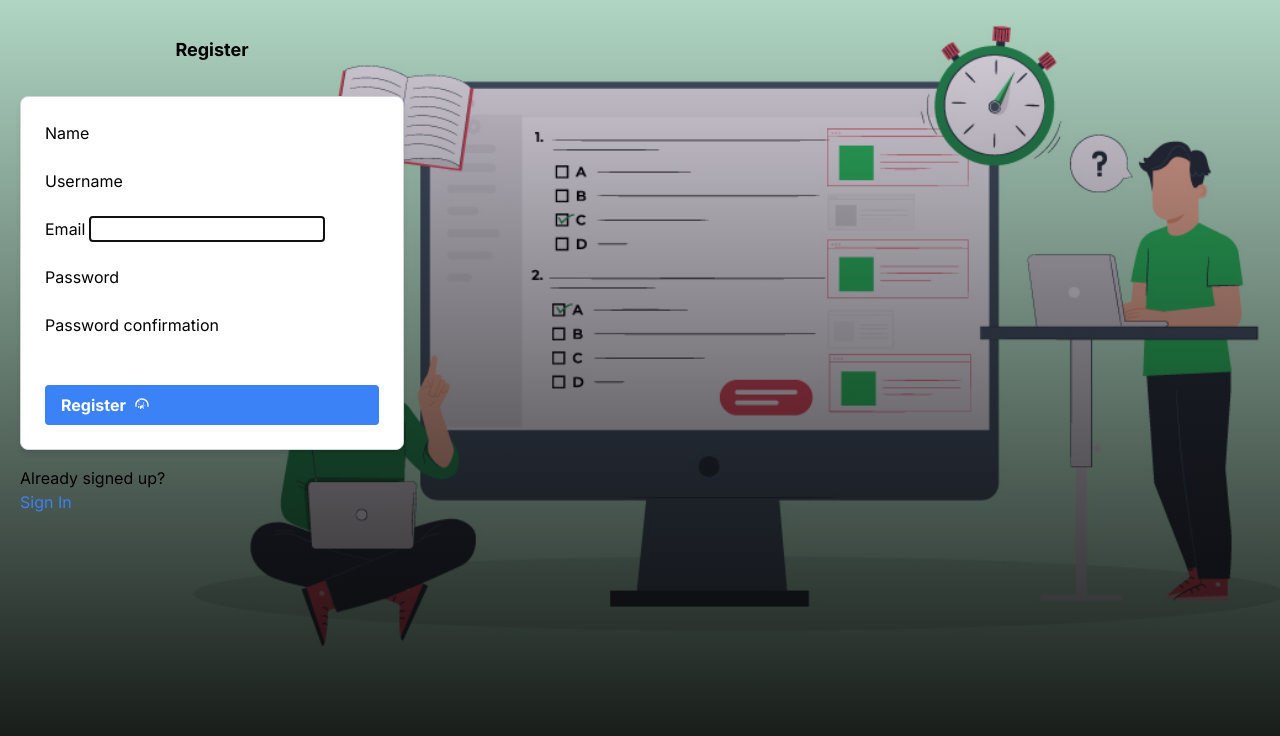
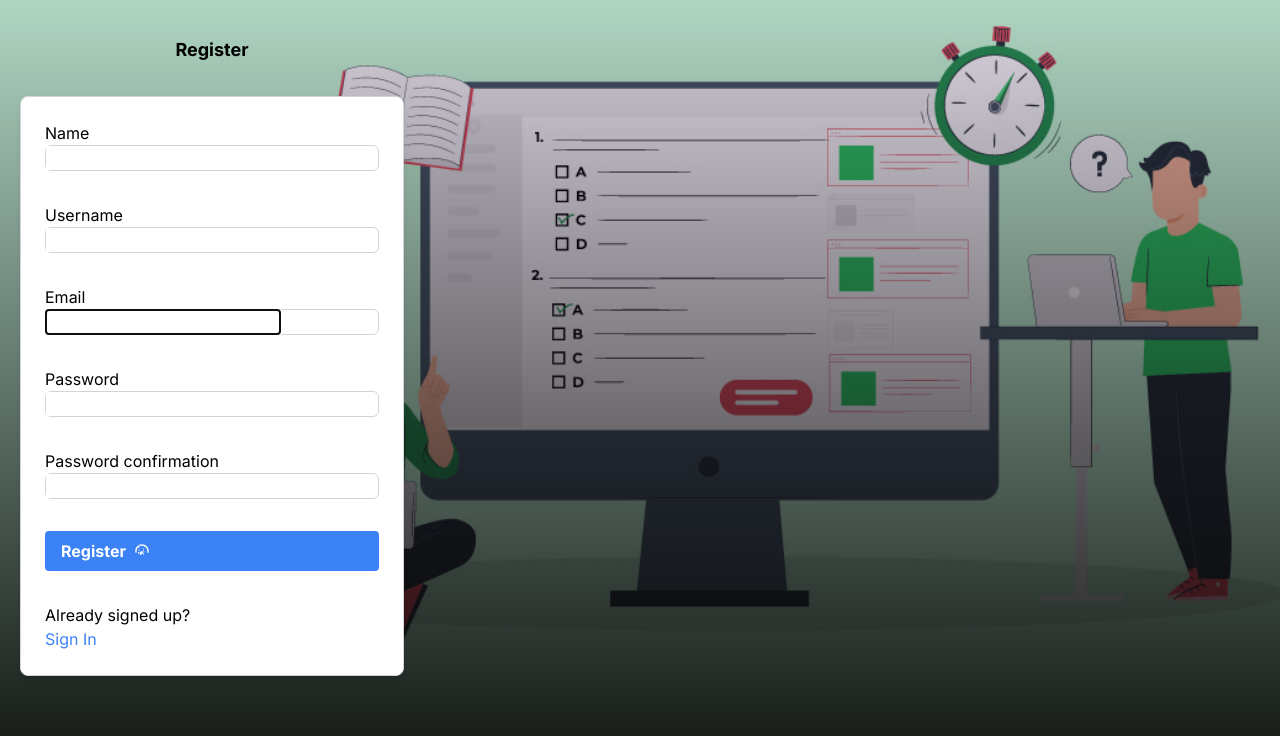
Before and after one commit to rupeshghimire7/Django-MCQ, a Django app: page /register/ in a window 1280 px wide. Shown: the part 64-800 px from the top of the page. Run offline with Django 4.2, Linux system fonts and the light colour scheme; some libraries are stand-ins or nearby versions.

Commit message:
forntend version-4

```diff
--- a/base/templates/base/login_register.html
+++ b/base/templates/base/login_register.html
@@ -128,46 +128,49 @@
             <span class="mr-2">Login</span>
 
           </button>
-        </form>
-
-        <div class="mt-4">
+           <div class="mt-4">
           <p>Haven't signed up yet?</p>
           <a href="{% url 'register' %}" class="text-blue-700 hover:text-blue-700">Sign Up</a>
         </div>
+        </form>
+
+
       </div>
     </div>
   </div>
   {% else %}
-  <div class="container">
+   <div class="container">
     <div class="flex flex-col items-center">
       <div class="my-4">
         <h3 class="text-lg font-bold">Register</h3>
       </div>
       <div>
 
-        <form class="mt-4 border border-gray-300 rounded p-4 flex flex-col gap-2 w-96 bg-white p-6 rounded-lg shadow-md" action="" method="POST">
+        <form class="mt-4 border border-gray-300 rounded p-4 flex flex-col gap-4 w-96 bg-white p-6 rounded-lg shadow-md" action="" method="POST">
           {% csrf_token %}
 
           {% for field in form %}
           <div class="mb-4">
-            <label for="room_name">{{field.label}}</label>
-            {{field}}
+            <label for="{{ field.auto_id }}">{{ field.label }}</label>
+            <div class="border border-gray-300 rounded-md">
+              {{ field }}
+            </div>
           </div>
           {% endfor %}
 
           <button class="bg-blue-500 hover:bg-blue-700 text-white font-bold py-2 px-4 rounded flex items-center">
             <span class="mr-2">Register</span>
             <svg class="h-4 w-4" fill="currentColor" xmlns="http://www.w3.org/2000/svg" viewBox="0 0 24 24">
-              <path
-                d="M12 2C6.48 2 2 6.48 2 12v2c0 .55.45 1 1 1s1-.45 1-1v-2c0-4.41 3.59-8 8-8s8 3.59 8 8v2c0 .55.45 1 1 1s1-.45 1-1v-2C22 6.48 17.52 2 12 2zm4 11h-7v5h2v-2h3v-2h-3v-2h3v-2zm-8 1h-2v2H8v-2zm0-4H7v2h1v-2zm0-4H8v2H7V6zm1-4v2H8V2h1zm6 6h-1v2h1v-2zm0 4h-1v2h1v-2zm0 4h-1v2h1v-2zm0-8h-1v2h1v-2z" />
+              <path d="M12 2C6.48 2 2 6.48 2 12v2c0 .55.45 1 1 1s1-.45 1-1v-2c0-4.41 3.59-8 8-8s8 3.59 8 8v2c0 .55.45 1 1 1s1-.45 1-1v-2C22 6.48 17.52 2 12 2zm4 11h-7v5h2v-2h3v-2h-3v-2h3v-2zm-8 1h-2v2H8v-2zm0-4H7v2h1v-2zm0-4H8v2H7V6zm1-4v2H8V2h1zm6 6h-1v2h1v-2zm0 4h-1v2h1v-2zm0 4h-1v2h1v-2zm0-8h-1v2h1v-2z" />
             </svg>
           </button>
+          <div class="mt-4">
+            <p>Already signed up?</p>
+            <a href="{% url 'login' %}" class="text-blue-500 hover:text-blue-700">Sign In</a>
+          </div>
+
         </form>
 
-        <div class="mt-4">
-          <p>Already signed up?</p>
-          <a href="{% url 'login' %}" class="text-blue-500 hover:text-blue-700">Sign In</a>
-        </div>
       </div>
     </div>
   </div>
--- a/base/templates/base/notices.html
+++ b/base/templates/base/notices.html
@@ -18,12 +18,11 @@
 	<h1 class="uppercase text-2xl font-semibold my-2">Add a notice:</h1>
 	<form action="" method="POST" class="mt-4 border border-gray-300 rounded p-4 flex flex-col gap-2 w-96">
 		{% csrf_token %}
-		<div >
-		<div>
+
 		{{form.as_p}}
 		<br>
 		<button type="submit" class="bg-green-500 py-1 w-24 mx-auto text-white rounded-md hover:bg-green-600">Submit</button>
-	</div>
+	</form>
 	{% endif %}
 </main>
 
```
Also changed, not shown: db.sqlite3.
